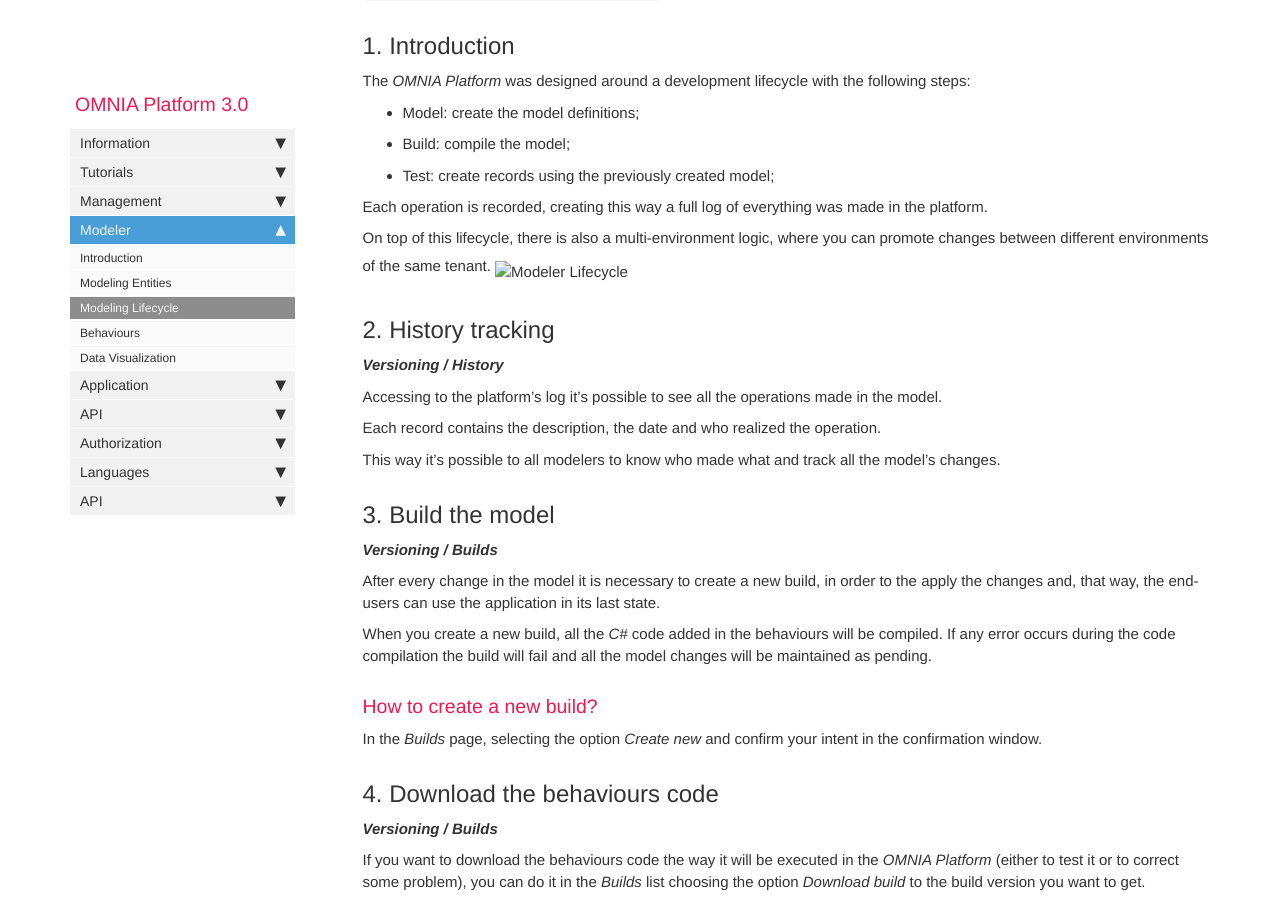
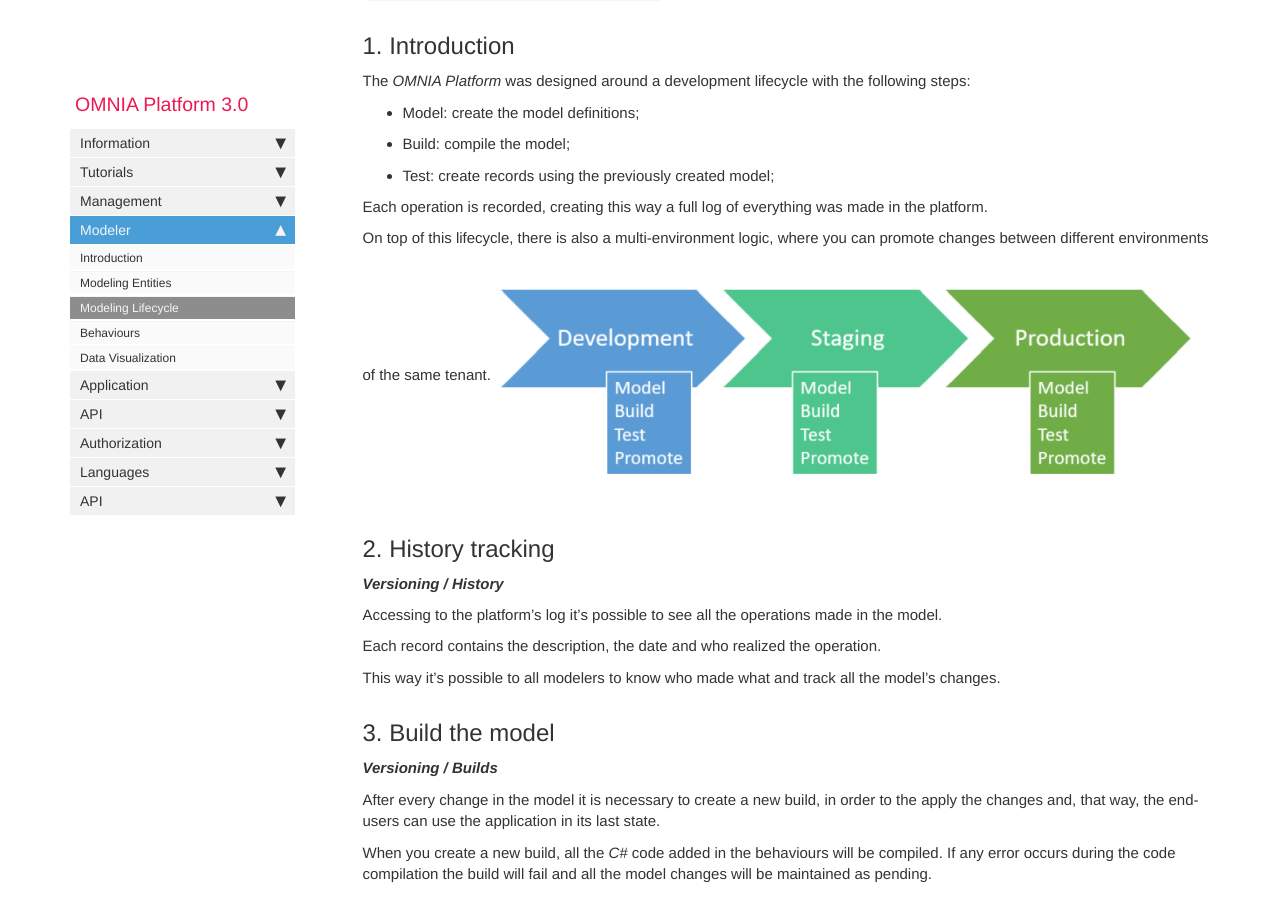
Before and after one commit to daniel8lopes/omnia3, a Jekyll site: the page built from docs/pages/omnia3/Modeler/omnia3_modeler_lifecycle.md, in a window 1280 px wide and 900 px high, scrolled down 373 px. Built offline with Jekyll 4.4.1, drawn with Linux system fonts in a browser that asks for light colours; nearby versions of some CDN libraries; comment, search, counter and statistics services are not loaded.

Commit message:
Fix urls

```diff
--- a/docs/pages/omnia3/Modeler/omnia3_modeler_lifecycle.md
+++ b/docs/pages/omnia3/Modeler/omnia3_modeler_lifecycle.md
@@ -16,7 +16,7 @@ The _OMNIA Platform_ was designed around a development lifecycle with the follow
 Each operation is recorded, creating this way a full log of everything was made in the platform.
 
 On top of this lifecycle, there is also a multi-environment logic, where you can promote changes between different environments of the same tenant.
-![Modeler Lifecycle](images/EnvironmentLifecycle.png)
+![Modeler Lifecycle](images\modeler\EnvironmentLifecycle.png)
 
 ## 2. History tracking
 __*Versioning / History*__
```
Also changed, not shown: docs/pages/omnia3/Languages/omnia3_languages_introduction.md (+1 -1 lines).
